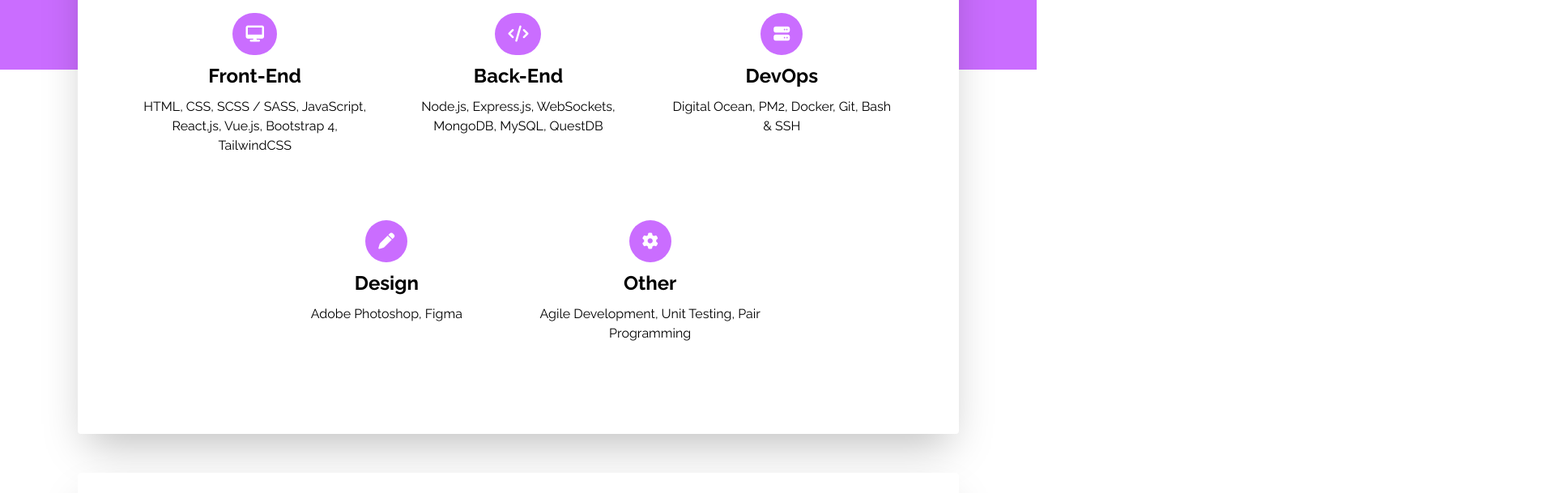
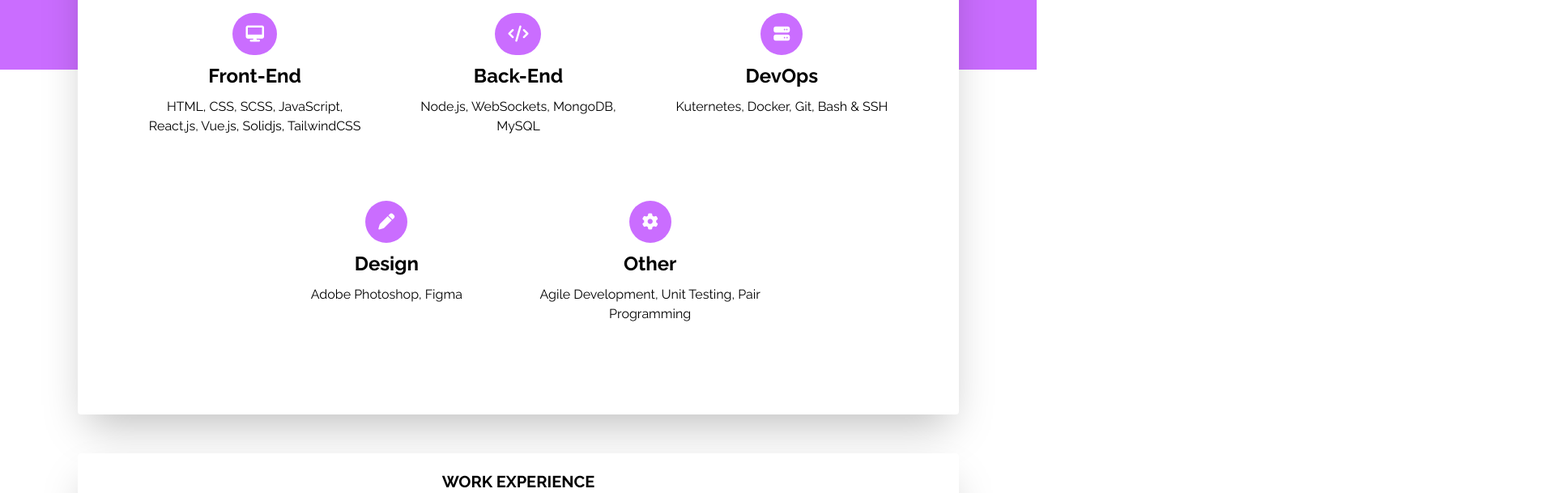
Before and after one commit to TrystonPerry/tryston.net, a Vue app: page / in a window 1280 px wide. Shown: the part 1100-1709 px from the top of the page at 81% size, 1920 px wide, since content can reach past the window. Built offline with nearby package versions, Linux system fonts and the light colour scheme; what vue-carousel-3d would draw is missing.

Commit message:
Updated site info

```diff
--- a/public/index.html
+++ b/public/index.html
@@ -14,12 +14,12 @@
   </head>
   <body>
     <noscript>
-      <strong
-        >We're sorry but this site doesn't work properly without JavaScript
-        enabled. Please enable it to continue.</strong
-      >
+      <strong>We're sorry but this site doesn't work properly without JavaScript
+        enabled. Please enable it to continue.</strong>
     </noscript>
-    <div id="app"></div>
+    <main>
+      <div id="app"></div>
+    </main>
     <!-- built files will be auto injected -->
   </body>
 </html>
--- a/src/App.vue
+++ b/src/App.vue
@@ -65,17 +65,17 @@
         <Skill
           title="Front-End"
           icon="fas fa-desktop"
-          skills="HTML, CSS, SCSS / SASS, JavaScript, React,js, Vue.js, Bootstrap 4, TailwindCSS"
+          skills="HTML, CSS, SCSS, JavaScript, React,js, Vue.js, Solidjs, TailwindCSS"
         />
         <Skill
           title="Back-End"
           icon="fas fa-code"
-          skills="Node.js, Express.js, WebSockets, MongoDB, MySQL, QuestDB"
+          skills="Node.js, WebSockets, MongoDB, MySQL"
         />
         <Skill
           title="DevOps"
           icon="fas fa-server"
-          skills="Digital Ocean, PM2, Docker, Git, Bash & SSH"
+          skills="Kuternetes, Docker, Git, Bash & SSH"
         />
         <Skill
           title="Design"
@@ -127,9 +127,9 @@
         <h3 class="text-4xl leading-10">🐍 Viper Charts</h3>
         <div class="my-4">
           <div class="text-xl font-bold">Founder</div>
-          <div>August 2021 - Present</div>
+          <div>August 2021 - November 2022</div>
           <a
-            href="http://intro.vipercharts.com"
+            href="https://github.com/vipercharts/viper-charts-js"
             target="_blank"
             class="text-blue-600 underline"
             >Website</a
--- a/src/assets/styles/index.css
+++ b/src/assets/styles/index.css
@@ -4,6 +4,10 @@
 
 body {
   font-family: "Raleway", "arial";
+}
+
+main {
+  overflow-x: hidden;
 }
 
 @layer utilities {
```
